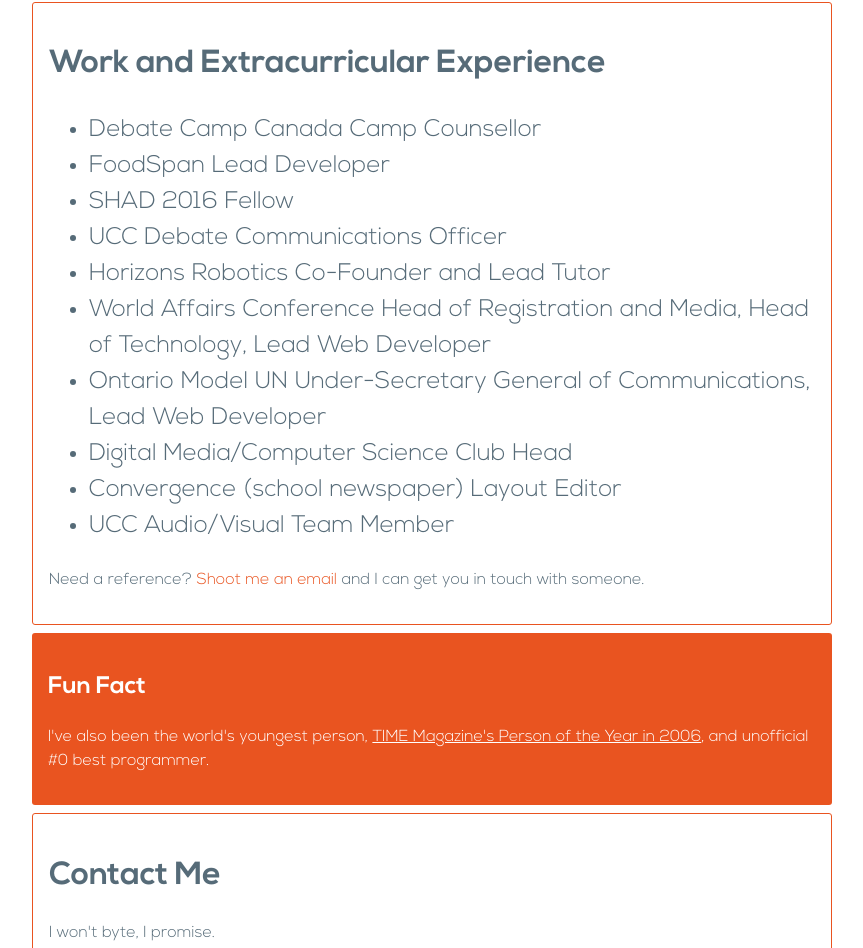
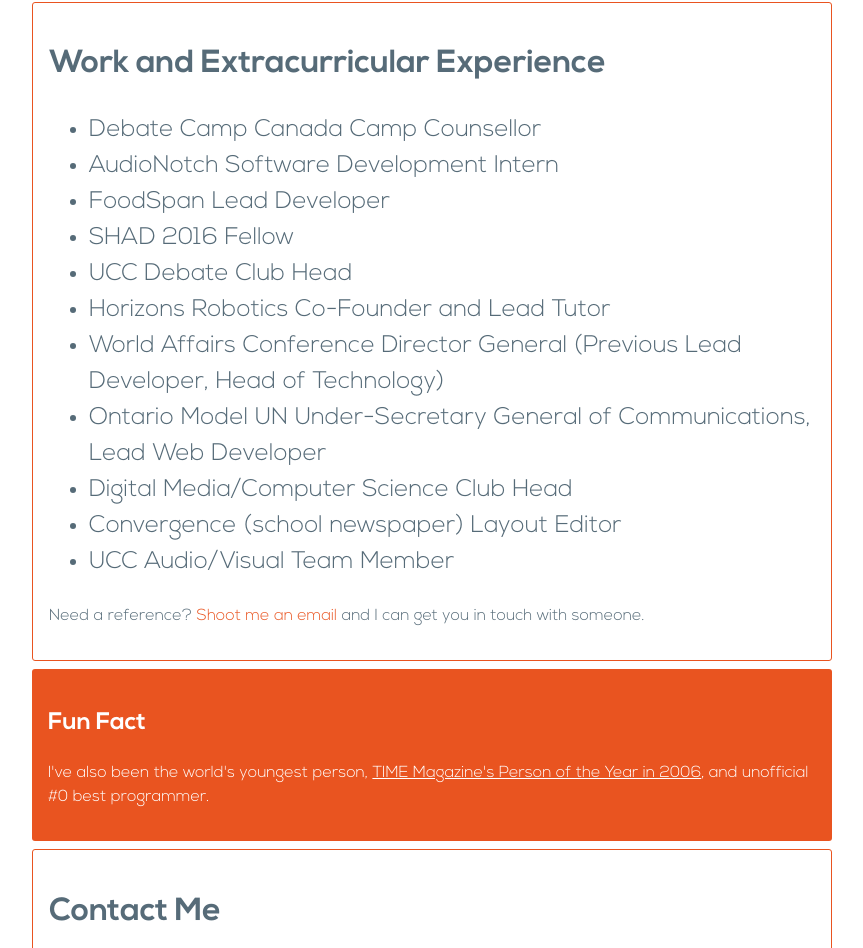
Before and after one commit to mattxwang/matthewwang.me, a plain HTML site: page index.html in a window 1280 px wide. Shown: the part 3328-4276 px from the top of the page, without its empty margins (208-1071 px from the left). Drawn offline with Linux system fonts and the light colour scheme.

Commit message:
updates some info

```diff
--- a/index.html
+++ b/index.html
@@ -187,19 +187,21 @@
 					Debate Camp Canada Camp Counsellor
 				</li>
 				<li>
+					AudioNotch Software Development Intern
+				<li>
 					FoodSpan Lead Developer
 				</li>
 				<li>
 					SHAD 2016 Fellow
 				</li>
 				<li>
-					UCC Debate Communications Officer
+					UCC Debate Club Head
 				</li>
 				<li>
 					Horizons Robotics Co-Founder and Lead Tutor
 				</li>
 				<li>
-					World Affairs Conference Head of Registration and Media, Head of Technology, Lead Web Developer
+					World Affairs Conference Director General (Previous Lead Developer, Head of Technology)
 				</li>
 				<li>
 					Ontario Model UN Under-Secretary General of Communications, Lead Web Developer
```
